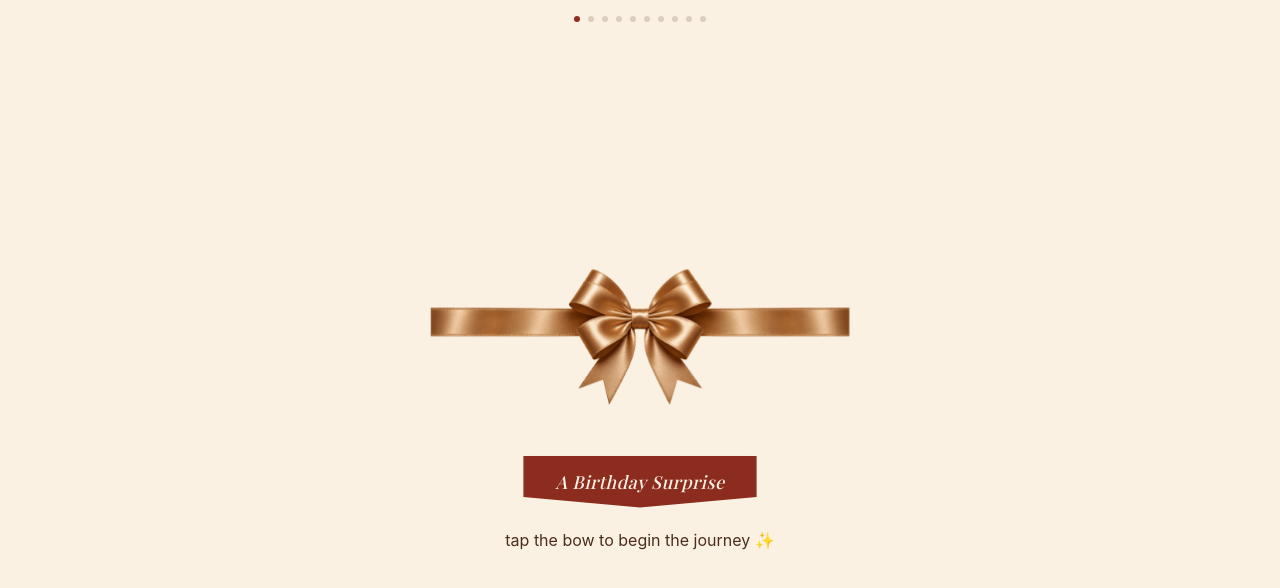
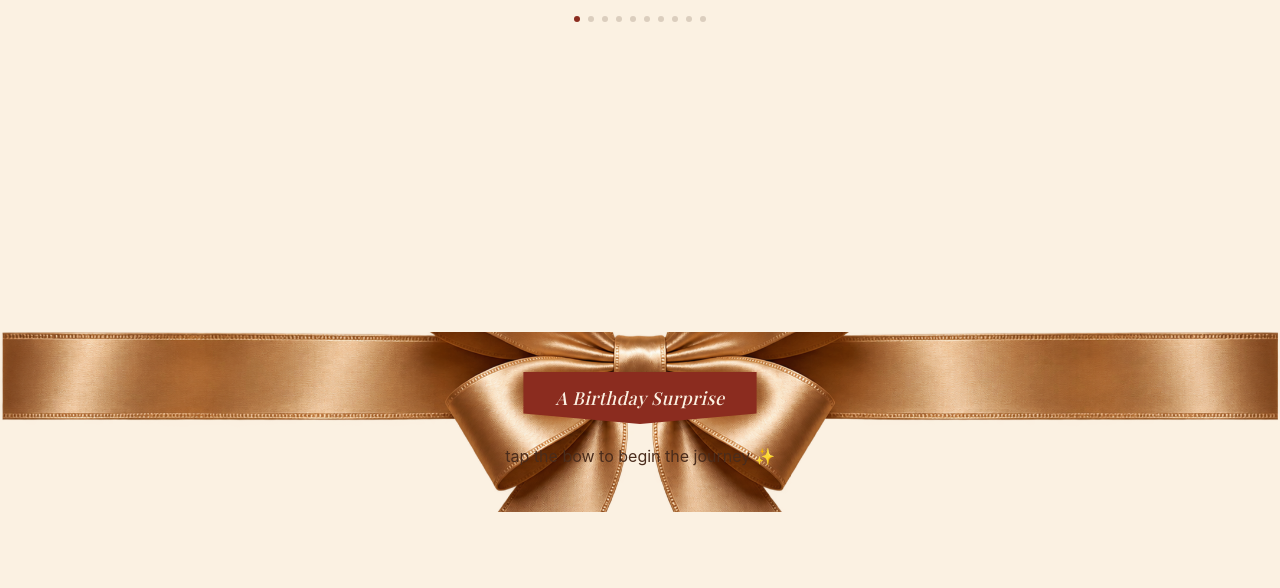
Before and after one commit to SUBAGOVINTHAN/my-birthday-site, a React (Vite) app: page / in a window 1280 px wide. Shown: the top 588 px of the page. Built offline with nearby package versions, Linux system fonts and the light colour scheme; a web font is replaced by a local one.

Commit message:
add vercel rewrite config

```diff
--- a/src/components/birthday/screens/WelcomeScreen.jsx
+++ b/src/components/birthday/screens/WelcomeScreen.jsx
@@ -26,7 +26,7 @@ export default function WelcomeScreen() {
   };
 
   return (
-    <div className="relative min-h-screen w-full overflow-hidden flex flex-col items-center justify-center text-center px-6">
+    <div className="relative min-h-screen w-full overflow-hidden flex flex-col items-center justify-center text-center px-4">
       <style>{`
         @keyframes bow-split-left {
           0% { transform: translateX(0) rotate(0deg); opacity: 1; }
@@ -66,11 +66,11 @@ export default function WelcomeScreen() {
         }
       `}</style>
 
-      {/* page bg */}
+      {/* cream background */}
       <div className="fixed inset-0 -z-10" style={{ background: COLORS.cream }} />
 
-      {/* centered bow container */}
-      <div className="relative w-full max-w-[420px] aspect-[2.4/1] mb-8">
+      {/* ===== FULL-WIDTH BOW ===== */}
+      <div className="relative w-screen mb-10">
         {/* left half */}
         <div
           onClick={handleStart}
@@ -78,9 +78,12 @@ export default function WelcomeScreen() {
           style={{
             clipPath: "inset(0 50% 0 0)",
             backgroundImage: `url(${bowImg})`,
-            backgroundSize: "100% auto",
+            backgroundSize: "100vw auto",
             backgroundPosition: "center",
             backgroundRepeat: "no-repeat",
+            height: "28vw",          // keeps proportions nice on mobile
+            minHeight: "110px",
+            maxHeight: "180px",
             opacity: mounted ? undefined : 0,
           }}
         />
@@ -91,9 +94,12 @@ export default function WelcomeScreen() {
           style={{
             clipPath: "inset(0 0 0 50%)",
             backgroundImage: `url(${bowImg})`,
-            backgroundSize: "100% auto",
+            backgroundSize: "100vw auto",
             backgroundPosition: "center",
             backgroundRepeat: "no-repeat",
+            height: "28vw",
+            minHeight: "110px",
+            maxHeight: "180px",
             opacity: mounted ? undefined : 0,
           }}
         />
```
